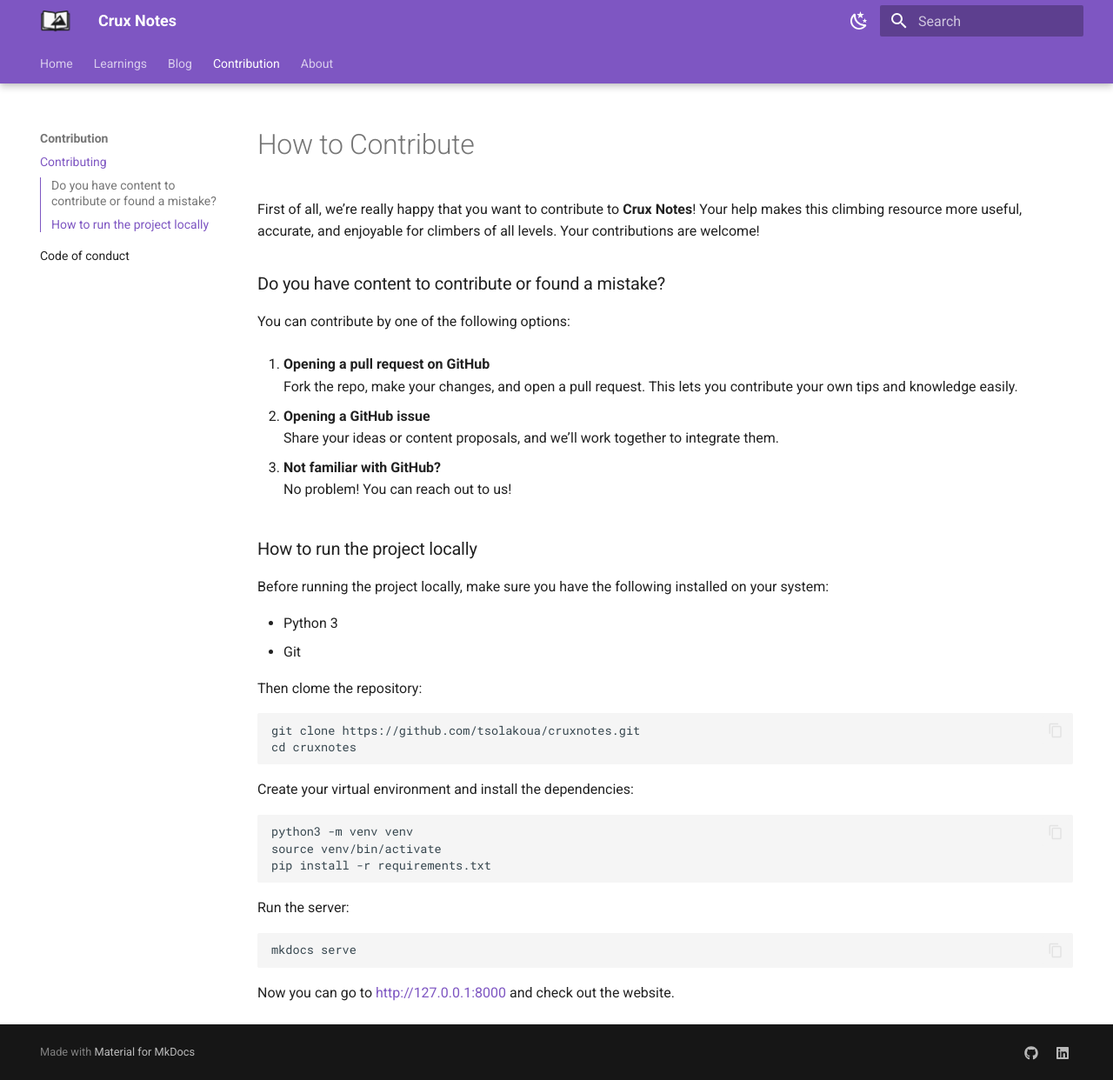
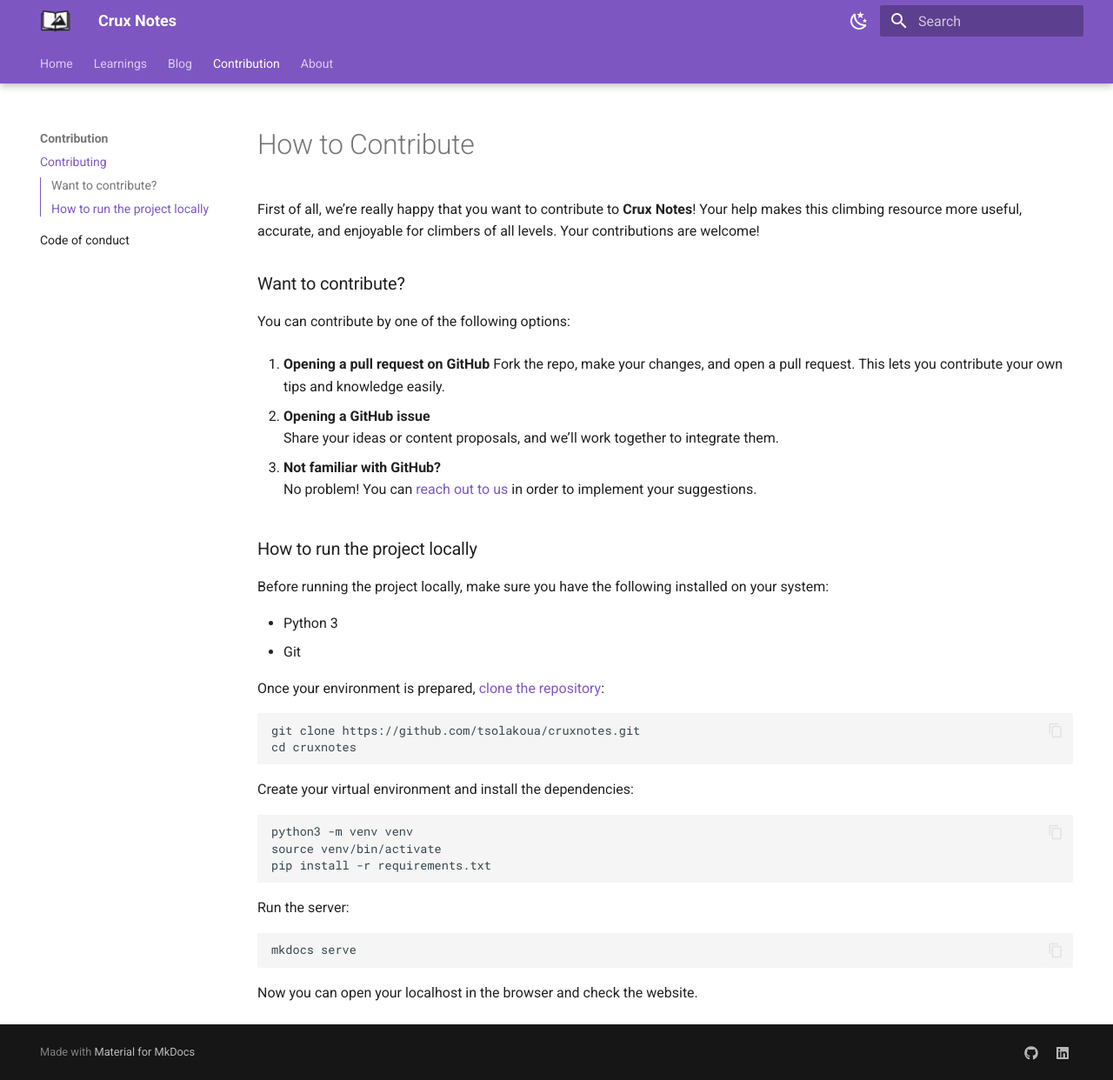
Before and after one commit to tsolakoua/cruxnotes, an MkDocs documentation site: the page built from docs/contributing.md, in a window 1280 px wide and 1242 px high. Shown: the whole window at 87% size. Built offline with MkDocs 1.6.1 and Material for MkDocs 9.7.7, drawn with Linux system fonts in a browser that asks for light colours.

Commit message:
update content

````diff
--- a/docs/contributing.md
+++ b/docs/contributing.md
@@ -2,7 +2,7 @@
 
 First of all, we’re really happy that you want to contribute to **Crux Notes**! Your help makes this climbing resource more useful, accurate, and enjoyable for climbers of all levels. Your contributions are welcome!
 
-### Do you have content to contribute or found a mistake?
+### Want to contribute?
 
 You can contribute by one of the following options:
 
@@ -13,7 +13,7 @@ You can contribute by one of the following options:
    Share your ideas or content proposals, and we’ll work together to integrate them.
 
 3. **Not familiar with GitHub?**
-   No problem! You can reach out to us!
+   No problem! You can [reach out to us](https://www.linkedin.com/in/tsolakouanna/) in order to implement your suggestions.
 
 ### How to run the project locally
 
@@ -22,7 +22,7 @@ Before running the project locally, make sure you have the following installed o
 - Python 3
 - Git
 
-Then clome the repository:
+Once your environment is prepared, [clone the repository](https://github.com/tsolakoua/cruxnotes):
 ```
 git clone https://github.com/tsolakoua/cruxnotes.git
 cd cruxnotes
@@ -42,4 +42,4 @@ Run the server:
 mkdocs serve
 ```
 
-Now you can go to [http://127.0.0.1:8000](http://127.0.0.1:8000) and check out the website.
+Now you can open your localhost in the browser and check the website.
--- /dev/null
+++ b/docs/static/style/style.css
@@ -0,0 +1,19 @@
+/* Admonition boxes will size based on their content */
+.md-typeset .admonition {
+  max-width: fit-content;
+}
+
+/* Enhanced styling for MkDocs tables */
+.md-typeset__table {
+  border-radius: 8px;
+  overflow: hidden;
+}
+
+
+.md-typeset__table th {
+  background: lightseagreen;
+  color: white;
+  font-weight: 600;
+  padding: 12px 16px;
+  text-align: left;
+}
--- a/mkdocs.yml
+++ b/mkdocs.yml
@@ -34,6 +34,7 @@ theme:
     - announce.dismiss
     - content.code.copy
     - toc.integrate
+    - content.tables.responsive
 
 markdown_extensions:
   - admonition
@@ -45,12 +46,15 @@ plugins:
   - search
   - blog
 
+extra_css:
+  - static/style/style.css
+
 #Page tree
 nav:
     - Home: index.md
     - Learnings:
-       - Strength: strength.md
-       - Hangboard training: hangboard-training.md
+       - Strength training: strength.md
+       - Intermittent hangs: intermittent-hangs.md
     - Blog:
       - blog/index.md
     - Contribution:
````
Also changed, not shown: docs/about.md (+3 -11 lines), docs/code-of-conduct.md (+1 -1 lines), docs/hangboard-training.md (deleted, +0 -15 lines), docs/intermittent-hangs.md (added, +18 -0 lines), docs/strength.md (+17 -2 lines), 1 other file.
